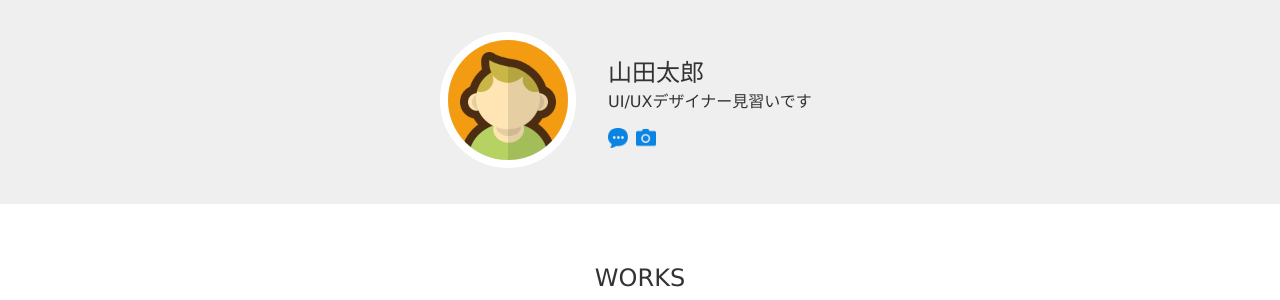
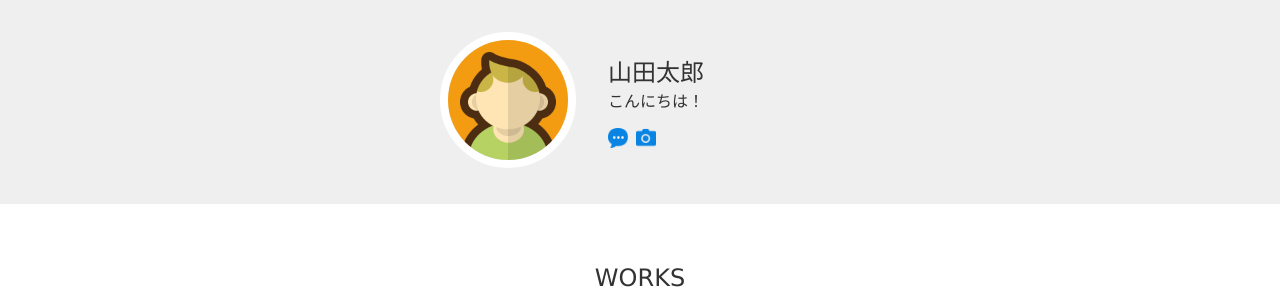
Before and after one commit to cocoared/PHP, a PHP site: page / in a window 1280 px wide. Shown: the top 300 px of the page. Run offline with PHP 8.4, Linux system fonts and the light colour scheme.

Commit message:
[Add]文字列

```diff
--- a/work/index.php
+++ b/work/index.php
@@ -15,7 +15,7 @@
       </div>
       <div class="info">
         <h1>山田太郎</h1>
-        <p>UI/UXデザイナー見習いです</p>
+        <p><?php echo 'こんにちは！'; ?></p>
         <ul>
           <li>
             <a href="https://dotinstall.com" target="_blank">
```
